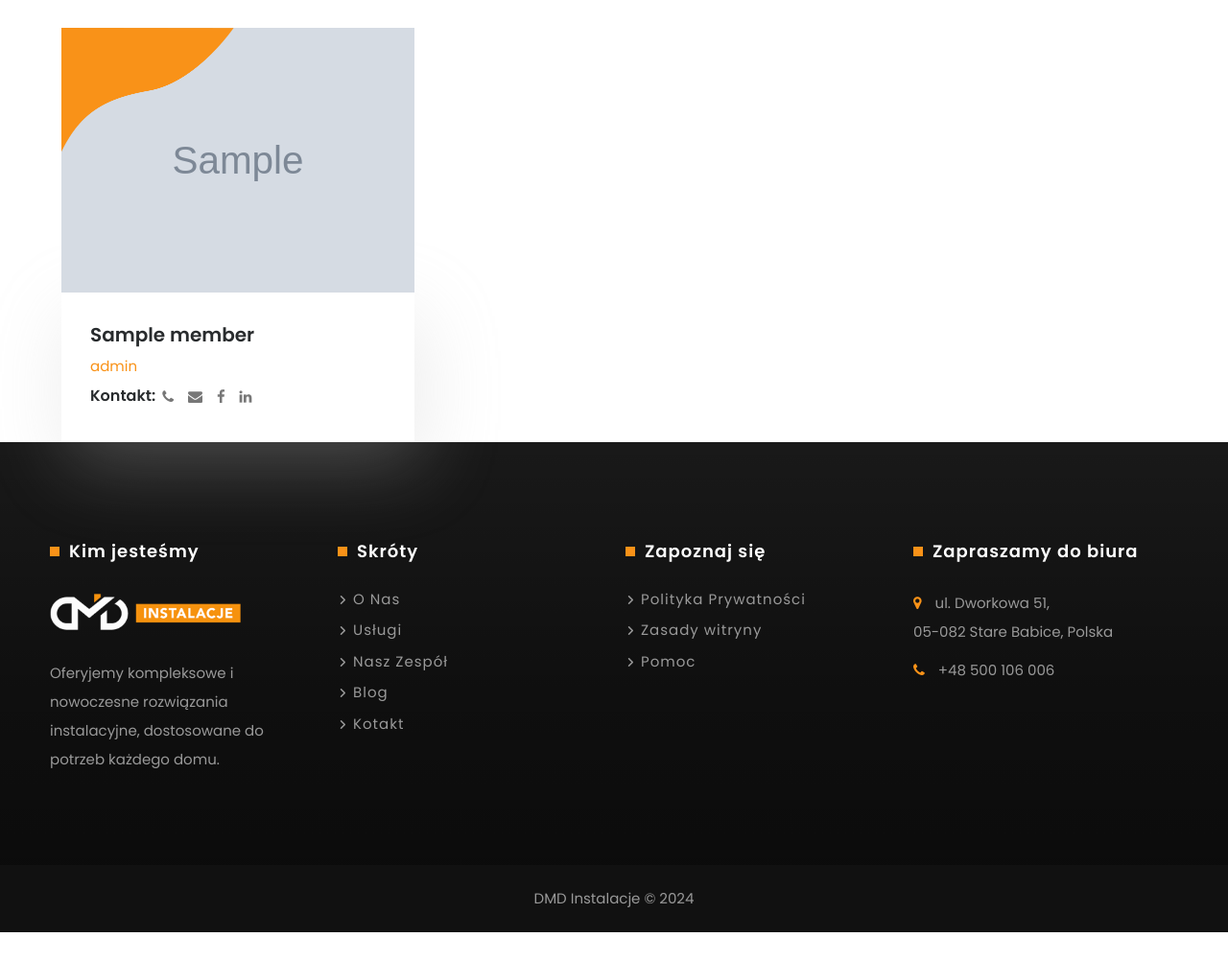
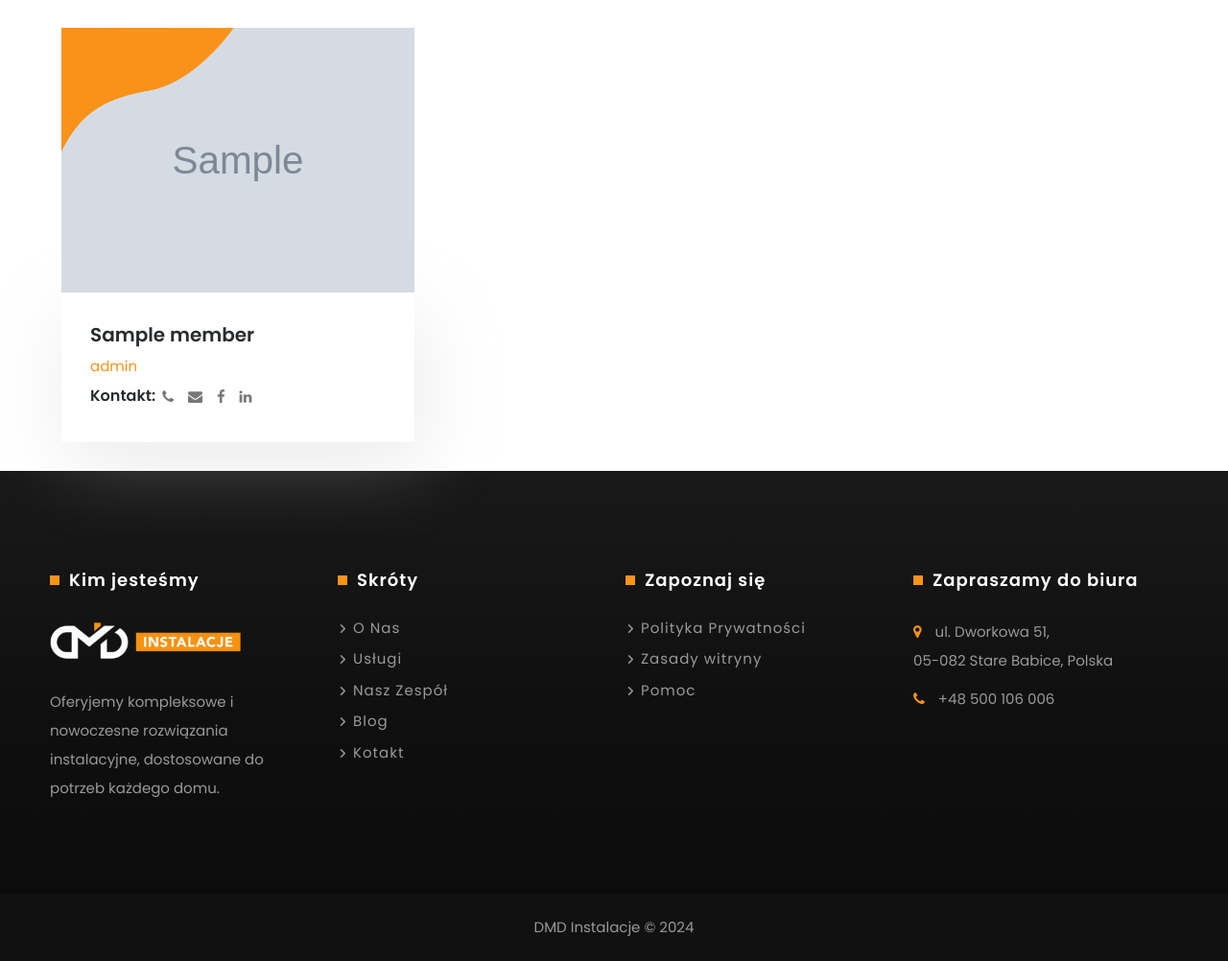
Before and after one commit to informatykdmd/dmdinstalacje, a Flask app: template templates/my-zespol.html in a window 1280 px wide. Shown: the part 760-1762 px from the top of the page at 96% size. Before the commit the page ends 1732 px from the top, so only its background shows below. Run offline with Flask 3, Linux system fonts and the light colour scheme; the template is opened without the code that fills it: most values are stand-ins (such as "Sample title", 1, 10 or a date in 2020); grey boxes marked "Sample" are stand-in pictures; some libraries are stand-ins or nearby versions; some web fonts are replaced.

Commit message:
Working now

```diff
--- a/templates/my-zespol.html
+++ b/templates/my-zespol.html
@@ -42,7 +42,7 @@
                 </div>
             </div>
             <div class="row justify-content-center">
-                <div class="row mt-30">
+                <div class="row mt-30 mb-30">
                     {% for member in fullListTeam %}
                         <div class="col-xl-4 col-lg-4 col-md-6">
                             <div class="team-block mt-30">
```
